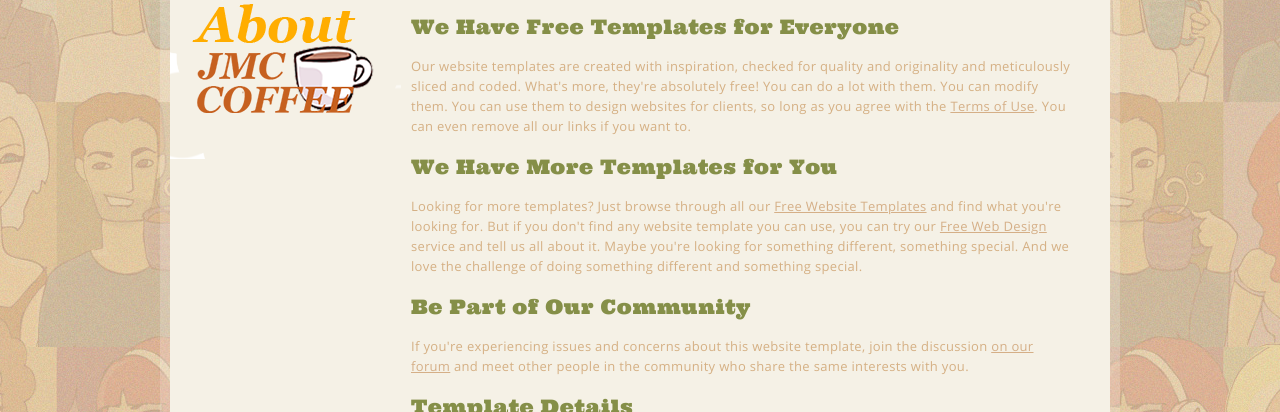
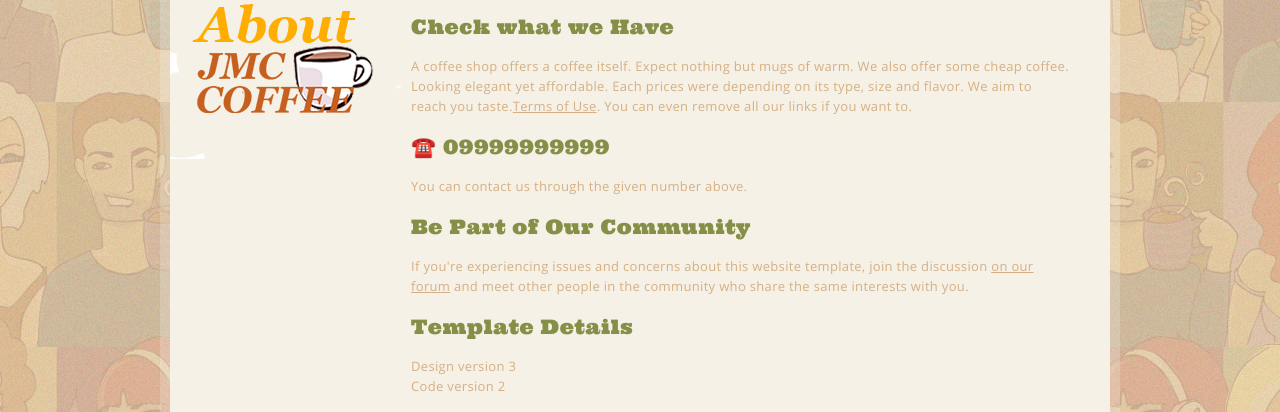
Before and after one commit to Sorsogon-State-University-Bulan-Campus/bsit-2-2-2022-grp-3-dizon-et-al, a plain HTML site: page about.html in a window 1280 px wide. Shown: the part 388-800 px from the top of the page. Drawn offline with Linux system fonts and the light colour scheme.

Commit message:
Added information on about.html. (Claris G. Dizon 2-2)

```diff
--- a/about.html
+++ b/about.html
@@ -35,13 +35,13 @@
 				<div>
 					<a href="about.html" class="about">About</a>
 					<div>
-						<h3>We Have Free Templates for Everyone</h3>
+						<h3>Check what we Have </h3>
 						<p>
-							Our website templates are created with inspiration, checked for quality and originality and meticulously sliced and coded. What's more, they're absolutely free! You can do a lot with them. You can modify them. You can use them to design websites for clients, so long as you agree with the <a href="http://www.freewebsitetemplates.com/about/termsofuse/">Terms of Use</a>. You can even remove all our links if you want to.
+							A coffee shop offers a coffee itself. Expect nothing but mugs of warm. We also offer some cheap coffee. Looking elegant yet affordable. Each prices were depending on its type, size and flavor. We aim to reach you taste.<a href="http://www.freewebsitetemplates.com/about/termsofuse/">Terms of Use</a>. You can even remove all our links if you want to.
 						</p>
-						<h3>We Have More Templates for You</h3>
+						<h3>☎️ 09999999999</h3>
 						<p>
-							Looking for more templates? Just browse through all our <a href="http://www.freewebsitetemplates.com/">Free Website Templates</a> and find what you're looking for. But if you don't find any website template you can use, you can try our <a href="http://www.freewebsitetemplates.com/freewebdesign/">Free Web Design</a> service and tell us all about it. Maybe you're looking for something different, something special. And we love the challenge of doing something different and something special.
+							You can contact us through the given number above.
 						</p>
 						<h3>Be Part of Our Community</h3>
 						<p>
```
